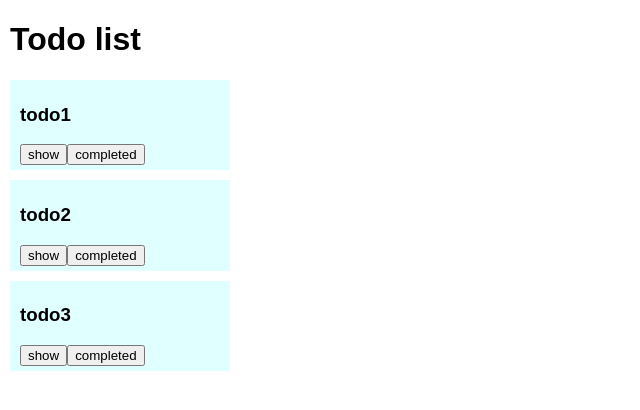
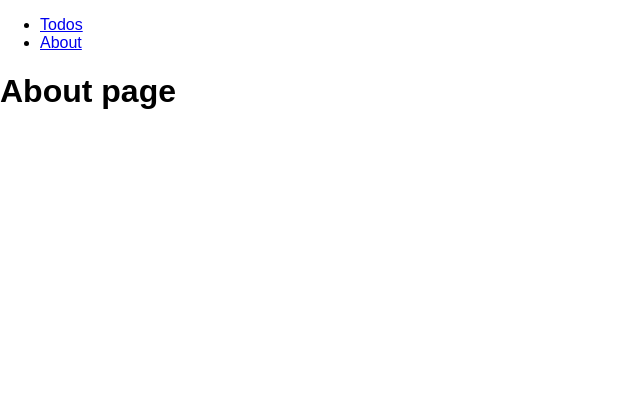
Before and after one commit to puri0504/books-react, a React (Create React App) app: page /about in a window 1280 px wide. Shown: the top 410 px of the page, without its empty margins (0-640 px from the left). Built offline with nearby package versions, Linux system fonts and the light colour scheme.

Commit message:
add routing

```diff
--- a/package.json
+++ b/package.json
@@ -7,6 +7,8 @@
     "react": "^16.5.2",
     "react-dom": "^16.5.2",
     "react-redux": "^5.0.7",
+    "react-router": "^4.3.1",
+    "react-router-dom": "^4.3.1",
     "react-scripts": "1.1.5",
     "redux": "^4.0.0"
   },
--- /dev/null
+++ b/src/containers/About.js
@@ -0,0 +1,7 @@
+import React  from 'react';
+
+function About() {
+    return <h1>About page</h1>;
+}
+
+export default About;
--- a/src/containers/App.js
+++ b/src/containers/App.js
@@ -1,12 +1,28 @@
 import React, { Component } from 'react';
+import {
+    BrowserRouter as Router,
+    Route,
+    Link
+} from 'react-router-dom'
 import TodoList from './TodoList'
+import About from './About'
 
 class App extends Component {
   render() {
     return (
-      <div className="App">
-          <TodoList/>
-      </div>
+      <Router>
+        <div>
+          <ul>
+              <li><Link to="/">Todos</Link></li>
+              <li><Link to="/about">About</Link></li>
+          </ul>
+
+          <div className="App">
+              <Route exact path="/" component={TodoList}/>
+              <Route path="/about" component={About}/>
+          </div>
+        </div>
+      </Router>
     );
   }
 }
--- a/src/containers/TodoList/index.js
+++ b/src/containers/TodoList/index.js
@@ -35,18 +35,12 @@ class TodoList extends Component {
     }
 }
 
-const mapStateToProps = (state) => {
-    console.log(state)
+const mapStateToProps = state => {
+    console.log('fsdf')
     return {
-        tasks: state.tasks
+        tasks1: state,
     }
 }
-
-// function mapStateToProps(state) {
-//     return {
-//         tasks: state.get('tasks')
-//     };
-// }
 
 const VisibleTodoList = connect(
     mapStateToProps,
--- a/src/index.js
+++ b/src/index.js
@@ -1,17 +1,17 @@
 import React from 'react';
-import ReactDOM from 'react-dom';
+import { render } from 'react-dom'
 import { Provider } from 'react-redux'
 import { createStore } from 'redux';
 import './index.css';
 import App from './containers/App';
-import registerServiceWorker from './registerServiceWorker';
 import reducer from './reducers';
 
 const store = createStore(reducer)
 console.log(store.getState())
 
-ReactDOM.render(
+render(
     <Provider store={store}>
         <App />
-    </Provider>, document.getElementById('root'));
-registerServiceWorker();
+    </Provider>,
+    document.getElementById('root')
+)
```
Also changed, not shown: 1 other file (tests, documents, lock files or other folders).
